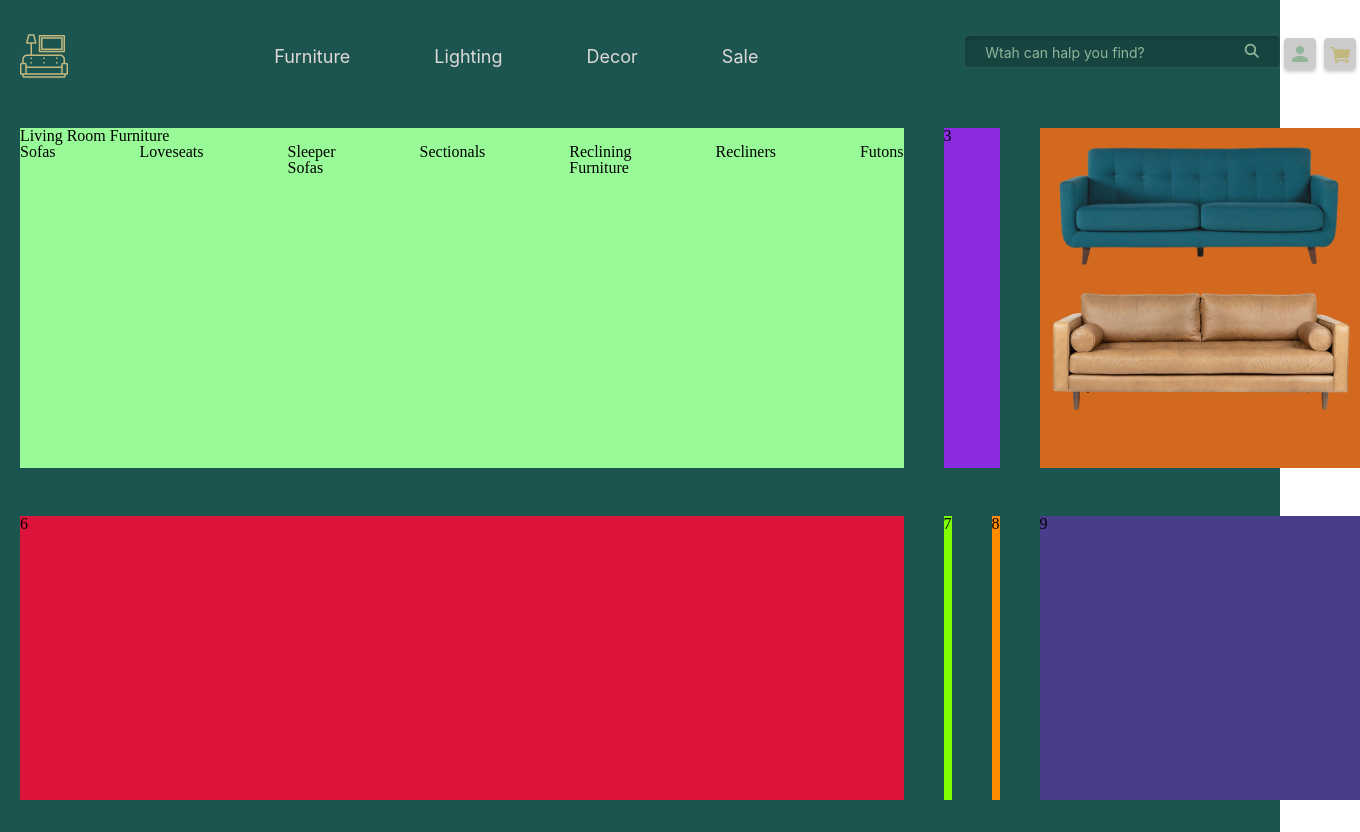
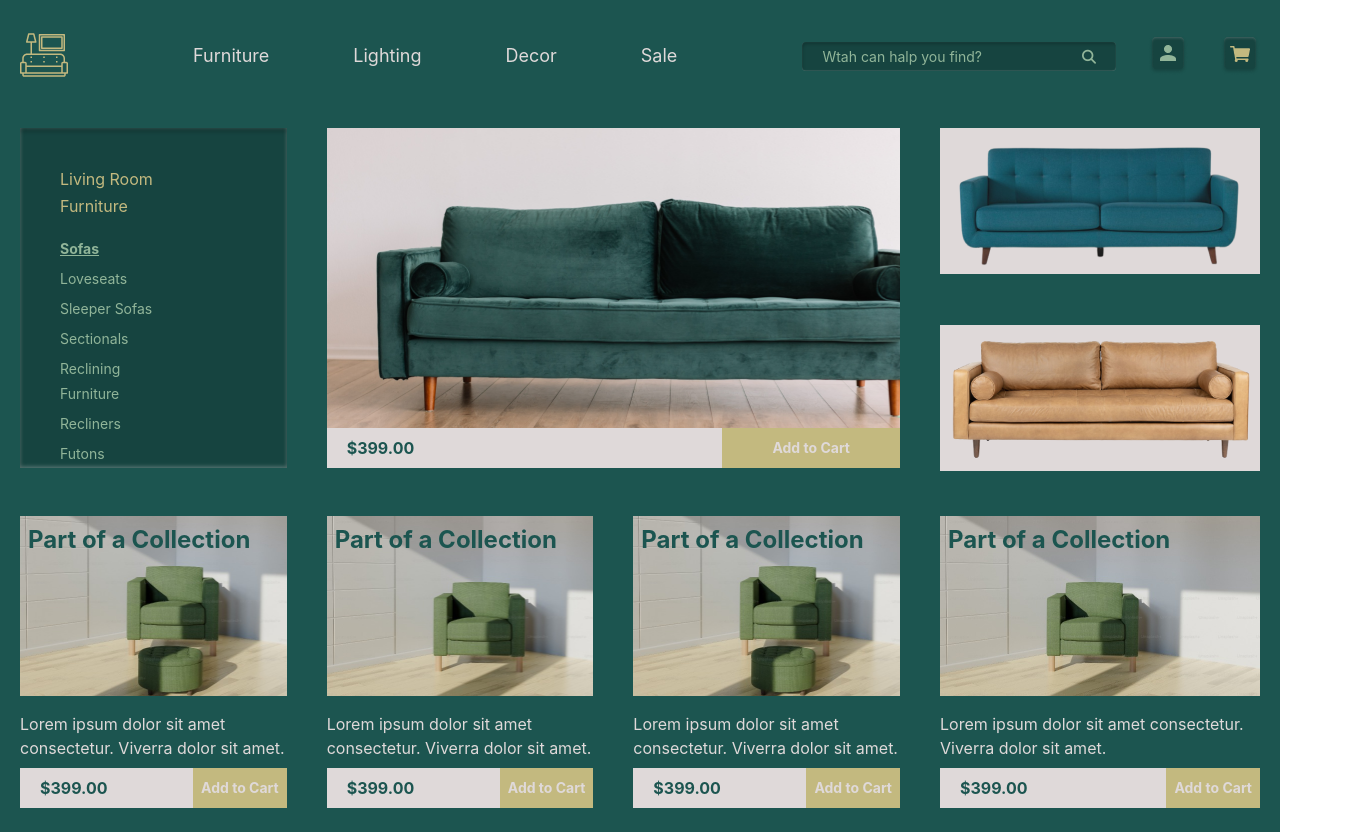
Before and after one commit to MariamMargebadze/homework11, a plain HTML site: page index.html in a window 1280 px wide. Shown: the whole page, 1360 px wide, since content can reach past the window. Drawn offline with Linux system fonts and the light colour scheme.

Commit message:
last edit

```diff
--- a/css/style.css
+++ b/css/style.css
@@ -1,4 +1,5 @@
 @import url(variable.css);
+
 .grid_container{
     width: min(100%, 1440px);
     margin: auto;
@@ -7,14 +8,16 @@
     grid-template-columns: repeat(4, 1fr);
     grid-template-rows: 48px 340px 284px;
     gap: 48px 40px;
-    background-color: #1C5550;
+    background-color: var(--Backgroundcolor);
     grid-template-areas:
     "HEADER HEADER HEADER HEADER"
     "ASIDE ARTICLE ARTICLE IMAGE"
     "CARD1 CARD2 CARD3 CARD4";
 }
+
+/* header */
+
 header{
-    /* background-color: blue; */
     grid-column-start: 1;
     grid-column-end: 5;
     display: flex;
@@ -23,12 +26,10 @@ header{
     grid-area: HEADER;
 }
 .header_link{
-    color: #DFD9D9;
-    font-family: Inter;
-    font-size: 18px;
-    font-style: normal;
+    color: var(--Textcolor);
+    font-family: 'Inter', sans-serif;
+    font-size: var(--paragraph1);
     font-weight: 400;
-    line-height: normal;
 }
 ul{
     display: flex;
@@ -36,82 +37,185 @@ ul{
 }
 .header_div{
     display: flex;
+    align-items: center;
+    column-gap: 32px;
 }
 .search_bar{
     display: flex;
-    background-color: #1C5550;
-    display: flex;
-    width: 315px;
-    height: 32px;
     padding: 8px 20px 7px 20px;
     justify-content: center;
     align-items: flex-start;
     gap: 100px;
     flex-shrink: 0;
-    border-radius: 4px;
-    border-radius: 4px;
-    background: rgba(0, 0, 0, 0.20);
-    box-shadow: 1.52px 3px 3px -0.8px rgba(0, 0, 0, 0.20) inset, 0px -0.3px 1px 0px rgba(223, 217, 217, 0.40) inset;
-    color: #91B599;
+    border-radius: var(--mainBorderradius);
+    background:var(--rgbadark);
+    box-shadow: 1.52px 3px 3px -0.8px var(--rgbadark) inset, 0px -0.3px 1px 0px var(--rgbalight) inset;
+    color: var(--fontcolor1);
     font-family: Inter;
-    font-size: 14px;
-    font-style: normal;
+    font-size: var(--paragraph3);
     font-weight: 400;
-    line-height: normal;
-
 }
 .header_icon{
     align-items: center;
     justify-content: center;
 }
 
-
+/* aside */
 
 aside{
-    background-color: palegreen;
+    background: var(--rgbadark);
+    box-shadow: 0px 4px 4px 0px var(--rgbadark) inset, 0px -1px 4px 0px var(--rgbalight) inset;
     grid-column-start: 1;
     grid-column-end: 2;
+    padding: 38px 115px 54px 40px;
     grid-area: ASIDE;
 }
-.aside_list{
+.aside_title{
+    font-family: 'Inter', sans-serif;
+    color: var(--logocolor);
+    font-size: var(--paragraph2);
+    font-weight: 400;
+    line-height: 27px;
+    letter-spacing: 0em;
+    margin-bottom: 16px;
 }
-article{
-    background-color: blueviolet;
+.ul2{
+    display: flex;
+    flex-direction: column;
+    row-gap: 5px;
+}
+.aside_li{
+    list-style: none;
+}
+.aside_link{
+    color: var(--fontcolor1);
+    font-family: 'Inter', sans-serif;
+    font-size: var(--paragraph3);
+    font-weight: 400;
+    line-height: 25px;
+    letter-spacing: 0em;
+}
+.active{
+    font-family: 'Inter', sans-serif;
+    font-weight: 700;
+    line-height: 25px;
+    letter-spacing: 0em;
+    text-decoration: underline;
+}
+
+/* main_article */
+
+.main_article{
+    background-image: url(../images/cover.png);
+    display: flex;
+    align-items: end;
     grid-column-start: 2;
     grid-column-end: 4;
     grid-area: ARTICLE;
+}
+.main_div{
+    display: flex;
+    justify-content: space-between;
+    align-items: center;
+    width: 100%;
+    height: 40px;
+    background-color: var(--Textcolor);
+}
+.price{
+    font-family: 'Inter', sans-serif;
+    color: var(--Backgroundcolor);
+    font-size: var(--paragraph2);
+    font-weight: 700;
+    line-height: 24px;
+    letter-spacing: 0em;
+    margin-left: 20px;
+}
+.button1{
+    background-color: var(--logocolor);
+    border: none;
+    height: 100%;
+    padding-inline: 50px;
+    color: var(--Textcolor);
+    font-family: Inter;
+    font-size: var(--paragraph3);
+    font-weight: 700;
+    line-height: 22px; /* 157.143% */
+}
+.main_div2{
+    height: 100%;
+}
 
-}
+/* right_photos */
 .img_container{
-    background-color: chocolate;
     grid-column-start: 4;
     grid-column-end: 4;
     grid-area: IMAGE;
+}
+.image1{
+    margin-bottom: 48px;
+}
 
-}
+/* cards */
+
 .card1{
-    background-color: crimson;
+    background-image: url(../images/card1.png);
+    background-repeat: no-repeat;
     grid-column-start: 1;
     grid-column-end: 2;
     grid-area: CARD1;
 
 }
+.card_div{
+    height: 180px;
+}
+.card_title{
+    color: var(--Backgroundcolor);
+    font-family: 'Inter', sans-serif;
+    font-size: var(--heading1);
+    font-weight: 700;
+    line-height: 32px; /* 133.333% */
+    margin: 8px 8px 88px;
+}
+.card_text{
+    color: var(--Textcolor);
+    font-family: 'Inter', sans-serif;
+    font-size: var(--paragraph2);
+    font-weight: 400;
+    line-height: 24px; /* 150% */
+    margin: 8px 0;
+}
+.button{
+    background-color: var(--logocolor);
+    border: none;
+    height: 100%;
+    padding-inline: 8px;
+    color: var(--Textcolor);
+    font-family: 'Inter', sans-serif;
+    font-size: var(--paragraph3);
+    font-weight: 700;
+    line-height: 22px; /* 157.143% */
+}
+.card_div2{
+    height: 100%;
+}
 .card2{
-    background-color: chartreuse;
+    background-image: url(../images/card2.png);
+    background-repeat: no-repeat;
     grid-column-start: 2;
     grid-column-end: 3;
     grid-area: CARD2;
-
 }
 .card3{
-    background-color: darkorange;
+    background-image: url(../images/card1.png);
+    background-repeat: no-repeat;
     grid-column-start: 3;
     grid-column-end: 4;
     grid-area: CARD3;
 
 }
 .card4{
-    background-color: darkslateblue;
+    background-image: url(../images/card2.png);
+    background-repeat: no-repeat;
     grid-column-start: 4;
     grid-column-end: 4;
     grid-area: CARD4;
--- a/css/variable.css
+++ b/css/variable.css
@@ -1,10 +1,14 @@
 :root {
-    --heading1fontsize: bold, 24px;
-    --Backgroundcolor: #1C5550;;
+    --heading1: 24px;
+    --paragraph1: 18px;
+    --paragraph2: 16px;
+    --paragraph3: 14px;
+    --Backgroundcolor: #1C5550;
     --firstcolor: #000000;
-    --firstcolor: #1c5550;
-    --firstcolor: #91B599;
-    --firstcolor: #C3B97F;
-    --firstcolor: #DFD9D9;
+    --fontcolor1: #91B599;
+    --logocolor: #C3B97F;
+    --Textcolor: #DFD9D9;
     --mainBorderradius: 4px;
+    --rgbadark: rgba(0, 0, 0, 0.20);
+    --rgbalight: rgba(223, 217, 217, 0.40);
 }
--- a/index.html
+++ b/index.html
@@ -13,8 +13,11 @@
 </head>
 <body>
     <div class="grid_container">
+
+        <!-- header -->
         <header>
-            <img class="header_logo" src="images/logo.svg" alt="">
+            <a href=""><img class="header_logo" src="images/logo.svg" alt="">
+            </a>
             <nav>
                 <ul>
                     <li>
@@ -37,38 +40,90 @@
                     <p>Wtah can halp you find?</p>
                     <i class="fa-solid fa-magnifying-glass"></i>
                 </div>
-                <img class="header_icon" src="images/Frame 28.png" alt="">
-                <img class="header_icon" src="images/Frame 29.png" alt="">
+               <a href=""> <img class="header_icon" src="images/Frame 28.png" alt=""></a>
+                <a href=""><img class="header_icon" src="images/Frame 29.png" alt=""></a>
 
             </div>
 
         </header>
+
+        <!-- aside -->
+
         <aside>
-            <h3>Living Room Furniture</h3>
-            <nav>
-                <ul class="aside_list">
-                    <li><a href="">Sofas</a></li>
-                    <li><a href="">Loveseats</a></li>
-                    <li><a href="">Sleeper Sofas</a></li>
-                    <li><a href="">Sectionals</a></li>
-                    <li><a href="">Reclining Furniture</a></li>
-                    <li><a href="">Recliners</a></li>
-                    <li><a href="">Futons</a></li>
-                </ul>
-            </nav>
+            <h3 class="aside_title">Living Room Furniture</h3>
+            <ul class="ul2">
+                <li class="aside_li"><a class="aside_link active" href="">Sofas</a></li>
+                <li class="aside_li"><a class="aside_link" href="">Loveseats</a></li>
+                <li class="aside_li"><a class="aside_link" href="">Sleeper Sofas</a></li>
+                <li class="aside_li"><a class="aside_link" href="">Sectionals</a></li>
+                <li class="aside_li"><a class="aside_link" href="">Reclining Furniture</a></li>
+                <li class="aside_li"><a class="aside_link" href="">Recliners</a></li>
+                <li class="aside_li"><a class="aside_link" href="">Futons</a></li>
+            </ul>
 
         </aside>
+
+        <!-- main_article -->
+
         <article class="main_article">
-            3
+            <div class="main_div">
+                <p class="price">$399.00</p>
+                <a class="main_div2" href="">
+                    <button class="button1">Add to Cart</button>
+                </a>
+
+            </div>
         </article>
+
+        <!-- right_photos -->
+
         <div class="img_container">
-            <img class="image1" src="images/img1.png" alt="">
-            <img class="image2" src="images/img2.png" alt="">
+            <img class="image1" src="images/image1.png" alt="">
+            <img class="image2" src="images/image2.png" alt="">
         </div>
-        <article class="card1">6</article>
-        <article class="card2">7</article>
-        <article class="card3">8</article>
-        <article class="card4">9</article>
+
+        <!-- cards -->
+
+
+        <article class="card1">
+            <div class="card_div">
+                <h2 class="card_title">Part of a Collection</h2></div>
+
+            <p class="card_text">Lorem ipsum dolor sit amet consectetur. Viverra dolor sit amet.</p>
+            <div class="main_div">
+                <p class="price">$399.00</p>
+                <a class="card_div2" href=""><button class="button">Add to Cart</button></a>
+            </div>
+
+        </article>
+
+        <article class="card2">
+            <div class="card_div"><h2 class="card_title">Part of a Collection</h2></div>
+            <p class="card_text">Lorem ipsum dolor sit amet consectetur. Viverra dolor sit amet.</p>
+            <div class="main_div">
+                <p class="price">$399.00</p>
+                <a class="card_div2" href=""><button class="button">Add to Cart</button></a>
+            </div>
+
+        </article>
+
+        <article class="card3">
+            <div class="card_div"><h2 class="card_title">Part of a Collection</h2></div>
+            <p class="card_text">Lorem ipsum dolor sit amet consectetur. Viverra dolor sit amet.</p>
+            <div class="main_div">
+                <p class="price">$399.00</p>
+                <a class="card_div2" href=""><button class="button">Add to Cart</button></a>
+            </div>
+        </article>
+
+        <article class="card4">
+            <div class="card_div"><h2 class="card_title">Part of a Collection</h2></div>
+            <p class="card_text">Lorem ipsum dolor sit amet consectetur. Viverra dolor sit amet.</p>
+            <div class="main_div">
+                <p class="price">$399.00</p>
+                <a class="card_div2" href=""><button class="button">Add to Cart</button></a>
+            </div>
+        </article>
     </div>
 </body>
 </html>
```
Also changed, not shown: images/card1.png (added), images/card2.png (added), images/image1.png (added), images/image2.png (added), images/img1.png (deleted), images/img2.png (deleted).
